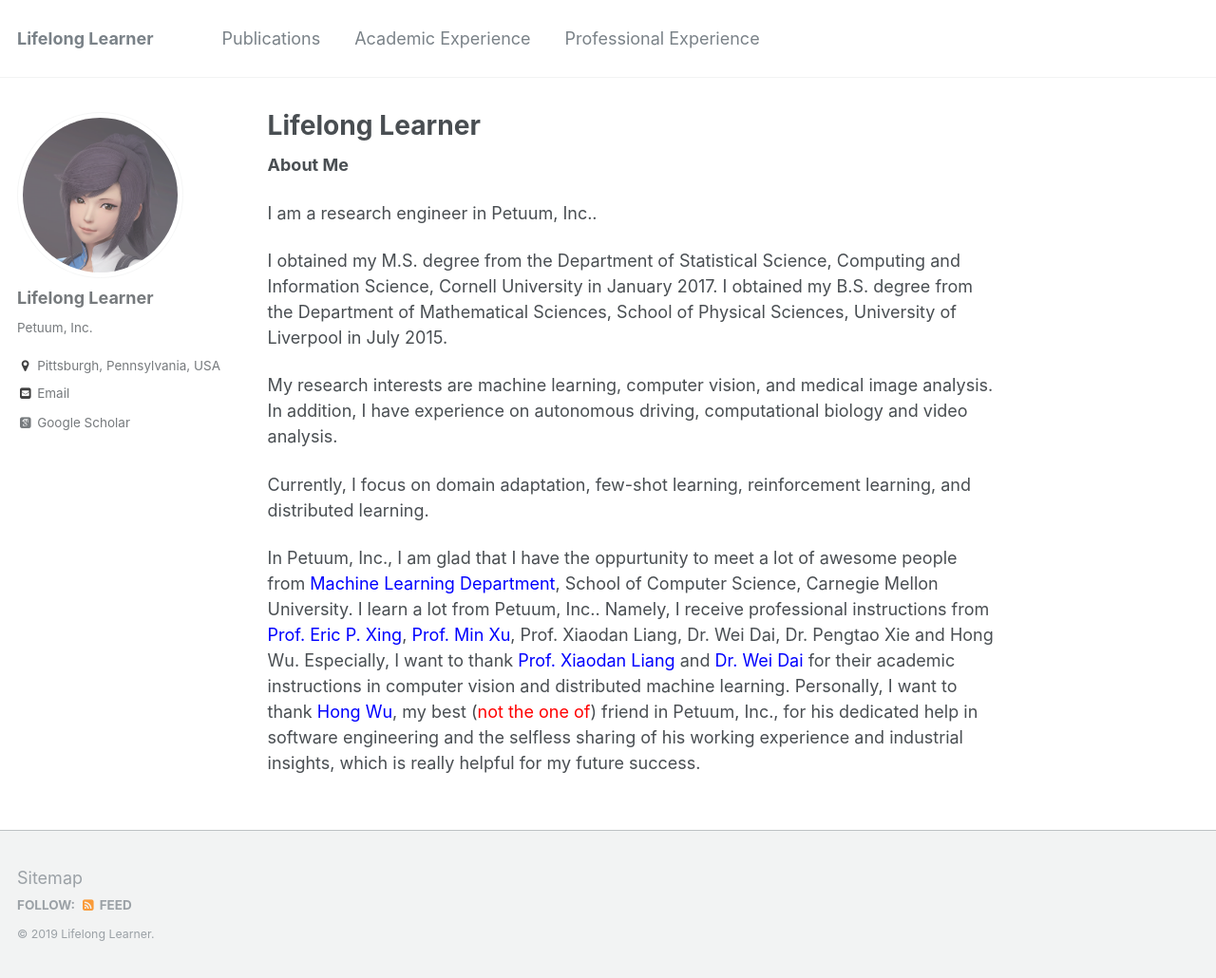
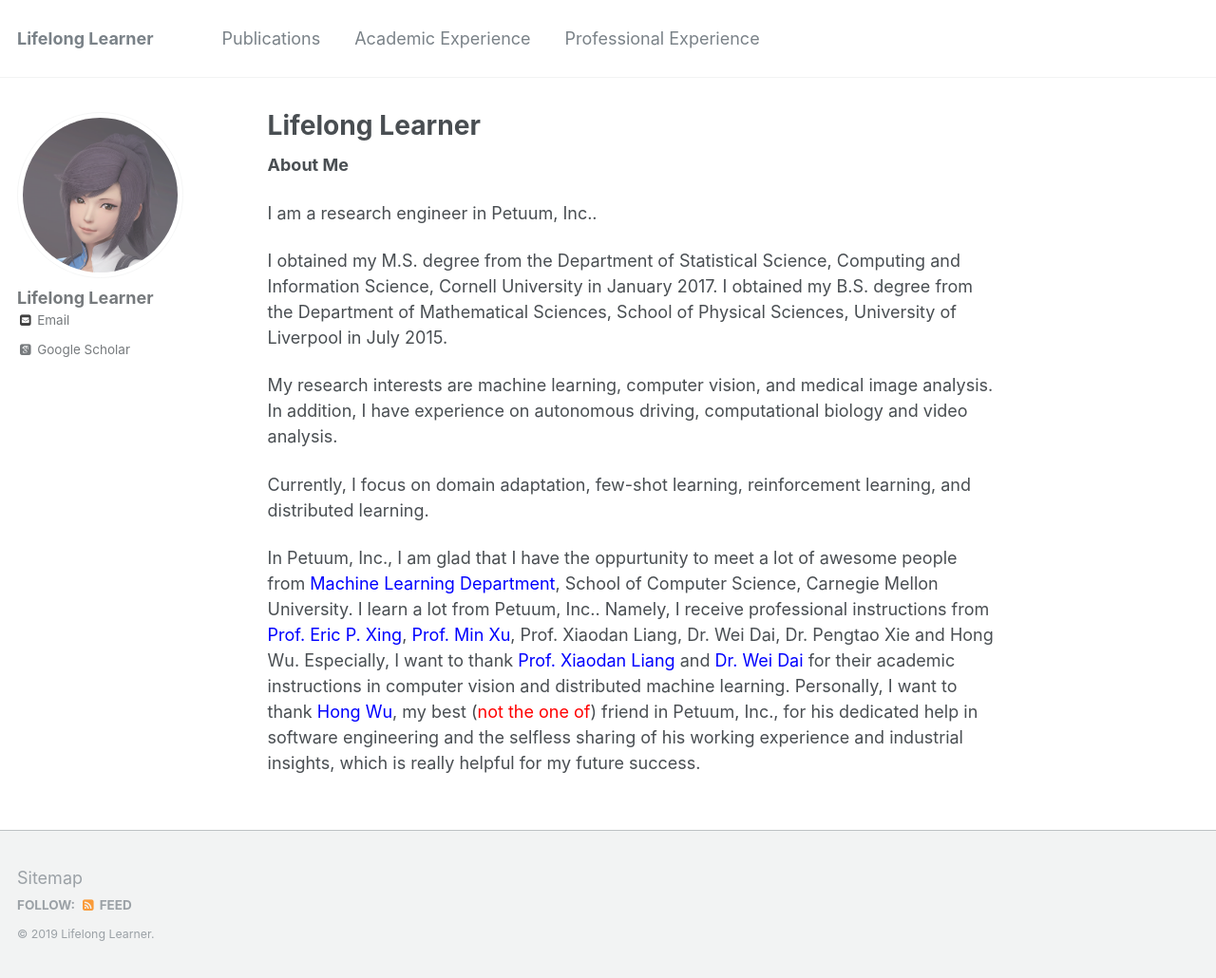
Before and after one commit to eveningdong/eveningdong.github.io, a Jekyll site: the page built from _pages/about.md, in a window 1280 px wide and 1030 px high. Shown: the whole window at 95% size. Built offline with Jekyll 4.4.1, drawn with Linux system fonts in a browser that asks for light colours; some web fonts are replaced.

Commit message:
update bio

```diff
--- a/_config.yml
+++ b/_config.yml
@@ -81,8 +81,8 @@
 author:
   name             : "Lifelong Learner"
   avatar           : "profile.png"
-  bio              : "Petuum, Inc."
-  location         : "Pittsburgh, Pennsylvania, USA"
+  bio              : #"Petuum, Inc."
+  location         : #"Pittsburgh, Pennsylvania, USA"
   employer         :
   googlescholar    : "https://scholar.google.com/citations?user=0DX2YsQAAAAJ&hl=en&oi=ao"
   email            : "nanqing.dong@gmail.com"
```
